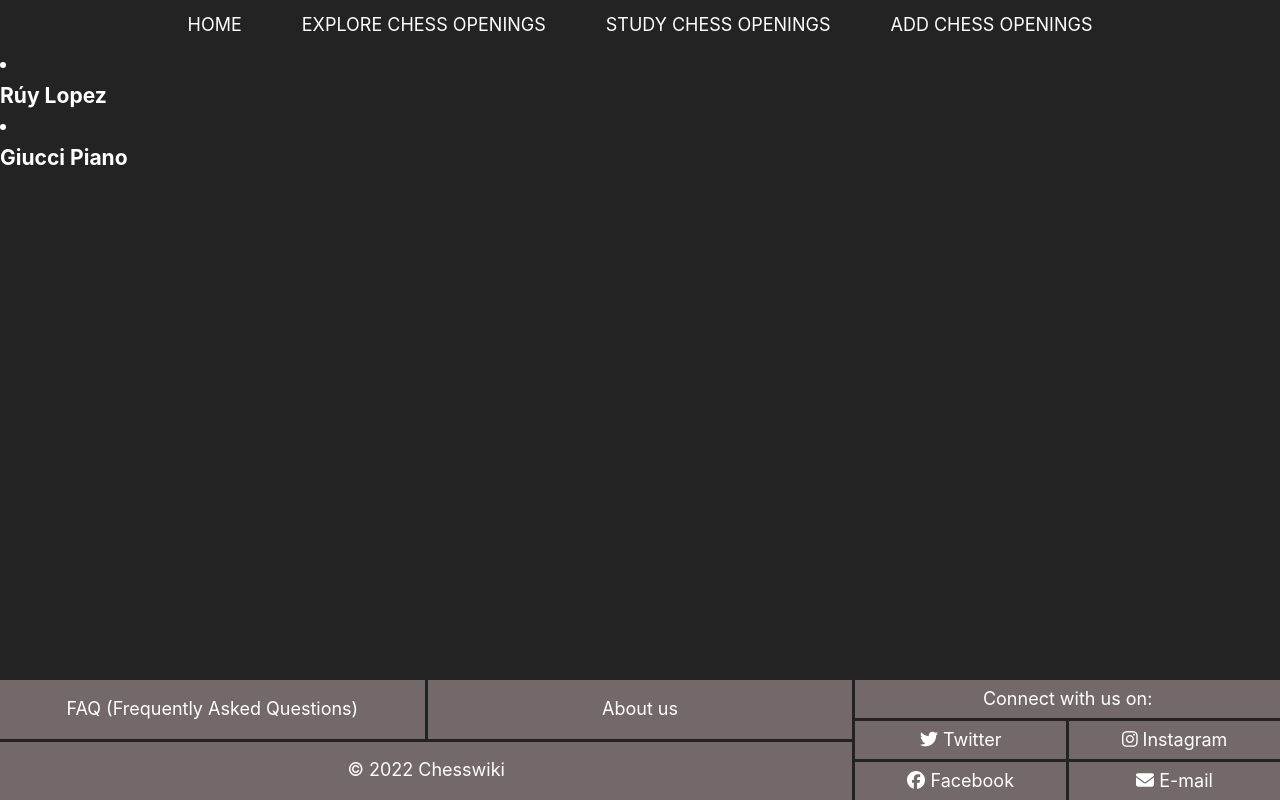
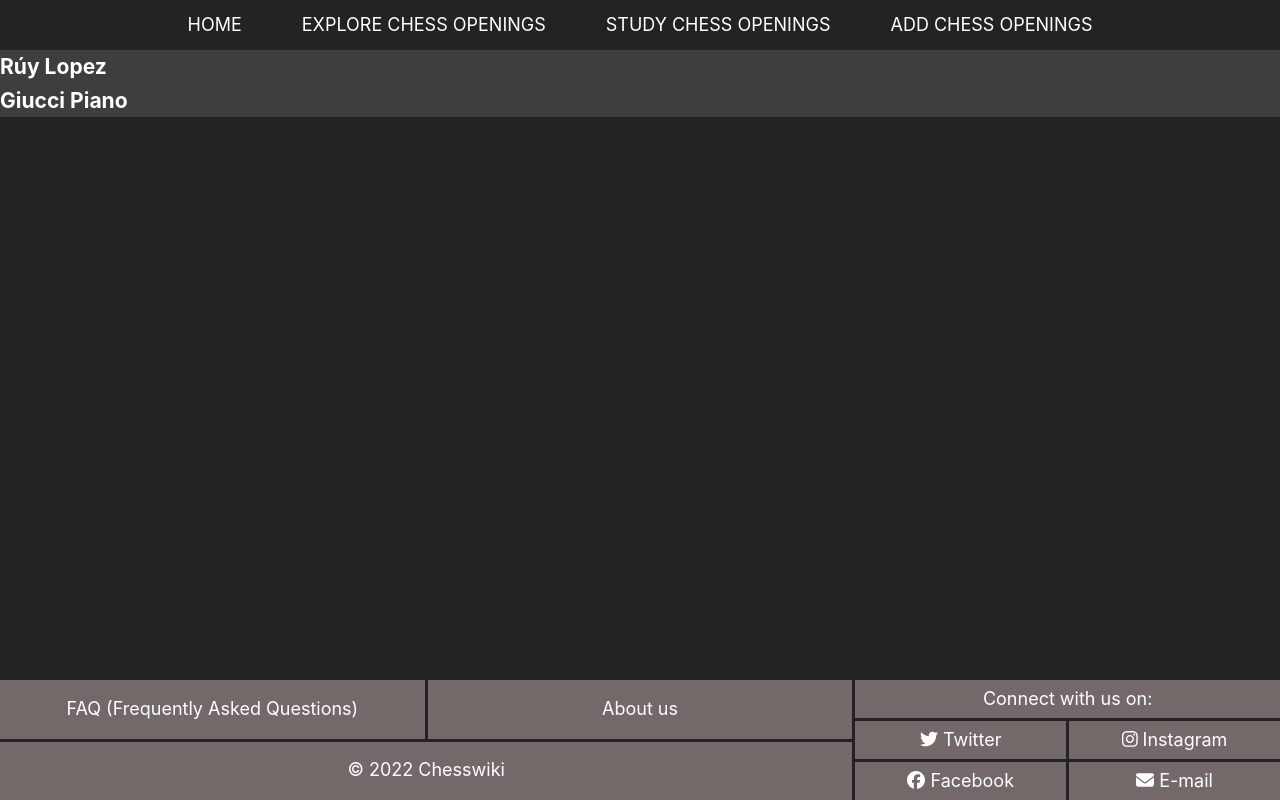
Before and after one commit to Lode2/nextjs-chesswiki, a Next.js app: page /test-routes/testList in a window 1280 px wide. Built offline with nearby package versions, Linux system fonts and the light colour scheme.

Commit message:
Commit with working collapsiblelist. Need to figure out styling for it still. Maybe add lines on the left to show in which layer an element is.

```diff
--- a/components/CollapsibleList.js
+++ b/components/CollapsibleList.js
@@ -38,8 +38,8 @@ export default function CollapsibleList(props) {
 
   return (
     <>
-      {newrenderParent(list[0])}
-      {newrenderParent(list[1])}
+      {renderParent(list[0])}
+      {renderParent(list[1])}
     </>
   )
 }
@@ -49,34 +49,15 @@ function renderParent(parent) {
     if (item.type === 'child') {
       return <li key={parent.name + ' child ' + index}><div>{item.name + ', ' + parent.name + ' child ' + index}</div></li>
     } else {
-      // another parent
+      // has another parent
       return renderParent(item)
     }
   })
   return (
-    <li>
-      <details key={'collapsible list parent' + parent.name}>
-        <summary className={styles.parentWrapper}><h3 style={{ margin: '0' }}>{parent.name}</h3></summary>
-        <div className={styles.childrenWrapper}><ul style={{ margin: '0' }}>{renderedChildren}</ul></div>
-      </details>
-    </li>
-  )
-}
-
-function newrenderParent(parent) {
-  const renderedChildren = parent.children.map((item, index) => {
-    if (item.type === 'child') {
-      return <li key={parent.name + ' child ' + index}><div>{item.name + ', ' + parent.name + ' child ' + index}</div></li>
-    } else {
-      // has another parent
-      return newrenderParent(item)
-    }
-  })
-  return (
-    <li key={'collapsible list parent' + parent.name}>
-      <div className={styles.parentWrapper} onClick={toggleChildren}><h3 style={{ margin: '0' }}>{parent.name}</h3></div>
+    <div key={'collapsible list parent' + parent.name}>
+      <div className={styles.parentWrapper} onClick={toggleChildren}><h3 style={{ margin: '0', padding: '0' }}>{parent.name}</h3></div>
       <div className={styles.childrenWrapper}><ul style={{ margin: '0' }}>{renderedChildren}</ul></div>
-    </li>
+    </div>
   )
 }
 
@@ -103,8 +84,6 @@ function toggleChildren(e) {
   }
 }
 
-// When opening a child parent, the grandparent's height increased
-// a little too much, as can be seen at the bottom of the grandparent wrapper (border).
 function updateParentHeight(parent, addHeight, expand) {
   const hasParent = parent.closest("." + styles.childrenWrapper)
   addHeight = expand ? addHeight : -1 * parseInt(addHeight)
--- a/styles/collapseList.module.css
+++ b/styles/collapseList.module.css
@@ -1,47 +1,30 @@
 .parentWrapper {
+    list-style: none;
+    background-color: rgb(62, 62, 62);
+    cursor: pointer;
+    width: auto;
     /* border: 2px blue solid; */
-    list-style: none;
-}
-
-/* .childrenWrapper {
-    border: 2px red dotted;
-    height: 0;
-    transition: height 0.15s ease-out;
-    overflow: hidden;
-} */
-
-/* .collapsedChildrenWrapper {
-    height: 100%;
-    transition: height 0.15s ease-in;
-} */
-
-.childrenWrapper {
-    height: 0px;
-    transition: height 0.3s ease;
-    overflow: hidden;
-    /* border: 2px red dotted; */
-}
-
-
-/* for details, summary tactic */
-/* .parentWrapper {
-    border: 2px blue solid;
-    list-style: none;
-    cursor: pointer;
     -webkit-user-select: none;
     -moz-user-select: none;
     -ms-user-select: none;
     user-select: none;
-} */
+}
 
-/* .parentWrapper[open] {
-    background-color: yellow;
-} */
+.parentWrapper:hover,
+.parentWrapper:active {
+    background-color: black;
+}
 
-/* .childrenWrapper { */
-/* height: 0px;
-    transition: height 0.3s ease;
-    overflow: hidden; */
-/* cursor: pointer;
-border: 2px red dotted;
-} */
+.childrenWrapper {
+    background-color: rgb(104, 104, 104);
+    height: 0px;
+    transition: height 0.1s ease;
+    border-top: 0;
+    overflow: hidden;
+    width: auto;
+}
+
+.childrenWrapper ul {
+    list-style-type: none;
+    padding: 0 0 0 10px;
+}
```
